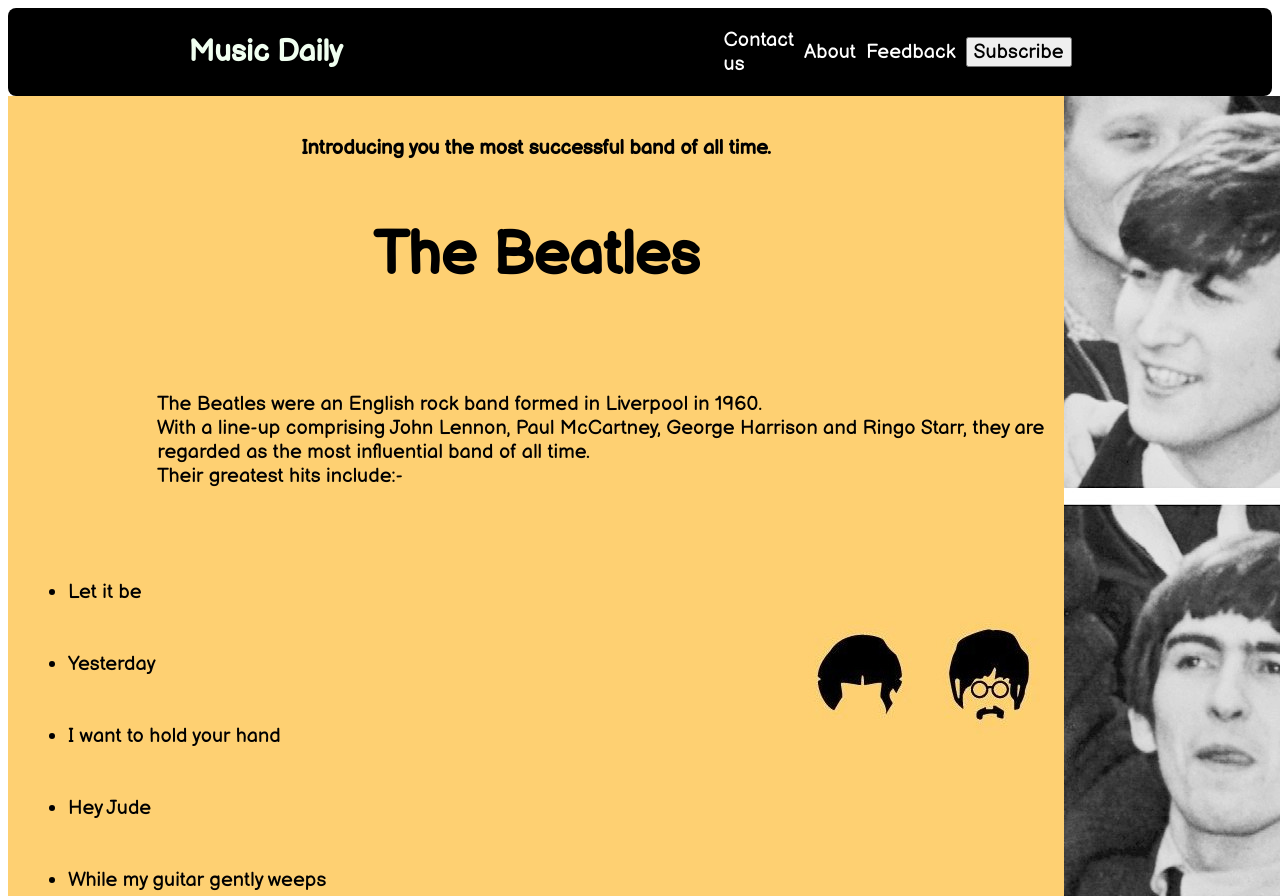
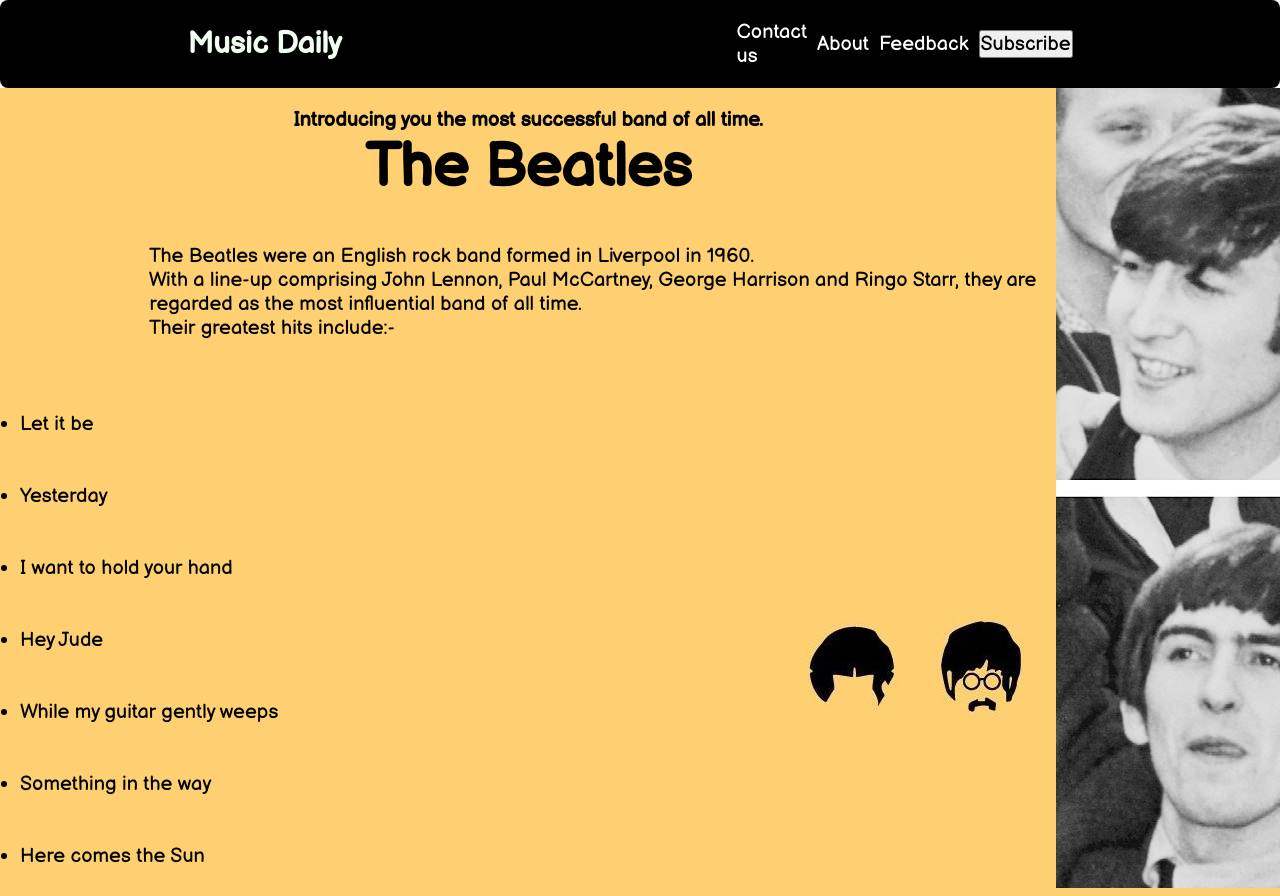
Before and after one commit to SAMEER-SHRESTHA911/Landing-Page, a plain HTML site: page index.html in a window 1280 px wide. Shown: the top 896 px of the page. Drawn offline with Linux system fonts and the light colour scheme.

Commit message:
Add files via upload

```diff
--- a/style.css
+++ b/style.css
@@ -4,6 +4,9 @@
 *{
     font-family: 'Balsamiq Sans', cursive;
     font-size: 20px;
+    margin: 0px;
+    padding: 0px;
+    box-sizing: border-box;
 }
 a{
     text-decoration: none;
@@ -12,7 +15,6 @@
 }
 h1
 {
-    border: black;
     font-weight: bolder;
     font-size: 60px;
 }
```
